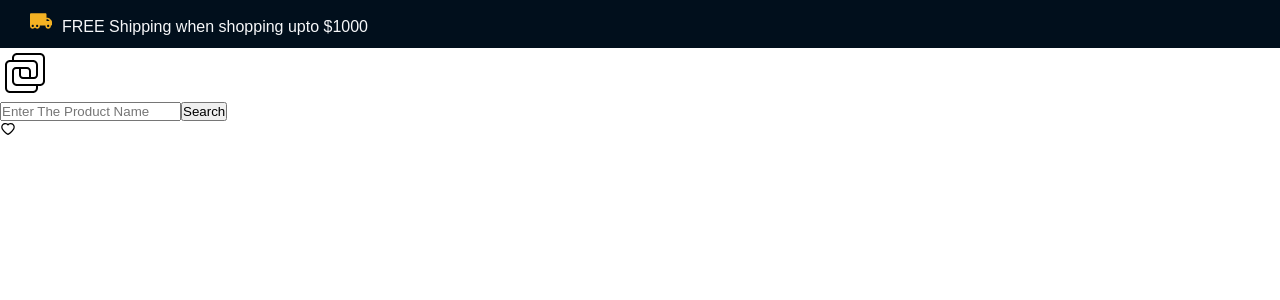
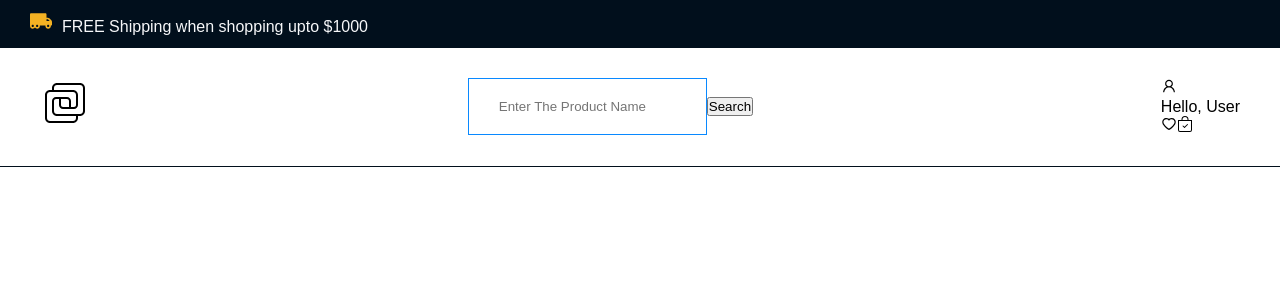
Before and after one commit to jegbune/my-ecommerce-app, a React (Create React App) app: page /Contact in a window 1280 px wide. Shown: the top 300 px of the page. Built offline with nearby package versions, Linux system fonts and the light colour scheme.

Commit message:
React lesson on building nav for an ecommerce site

```diff
--- a/src/Component/ecommerceComponent/nav.css
+++ b/src/Component/ecommerceComponent/nav.css
@@ -27,3 +27,24 @@
     font-size: 16px;
     font-weight: 500;
 }
+
+.main_header {
+    padding: 30px 40px;
+    width: 100%;
+    border-bottom: 1px solid #010f1c;
+}
+
+.main_header .container {
+    display: flex;
+    justify-content: space-between;
+}
+
+.main_header .container .search_box {
+    margin-right: 30px;
+}
+
+.main_header .container .search_box input{
+    outline: none;
+    padding: 20px 30px;
+    border: 1px solid #0989ff;
+}
--- a/src/Component/ecommerceComponent/nav.js
+++ b/src/Component/ecommerceComponent/nav.js
@@ -1,6 +1,8 @@
 import React from 'react'
 import { FaTruckMoving } from 'react-icons/fa'
 import { AiOutlineHeart } from 'react-icons/ai'
+import { BsBagCheck } from 'react-icons/bs'
+import { AiOutlineUser } from 'react-icons/ai'
 import './nav.css'
 
 function Nav() {
@@ -22,7 +24,14 @@ function Nav() {
                     <button>Search</button>
                 </div>
                 <div className='icon'>
+                    <div className='account'>
+                        <div className='user_icon'>
+                        <AiOutlineUser />
+                        </div>
+                        <p> Hello, User</p>
+                    </div>
                     <AiOutlineHeart />
+                    <BsBagCheck />
 
                 </div>
 
```
